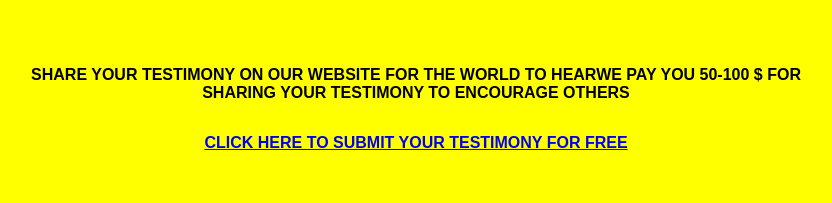
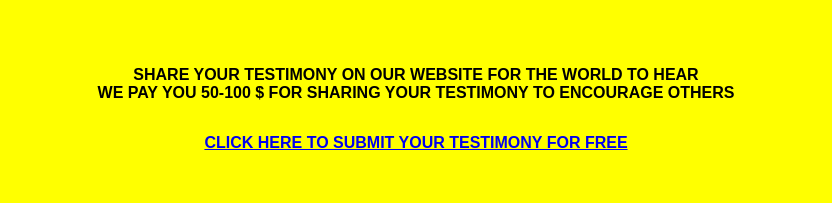
Before and after one commit to oak29/testimony, a plain HTML site: page index.html in a window 1280 px wide. Shown: the whole page, without its empty margins (224-1056 px from the left). Drawn offline with Linux system fonts and the light colour scheme.

Commit message:
Update index.html

```diff
--- a/index.html
+++ b/index.html
@@ -81,7 +81,7 @@
 <body>
   <div class="container">
 
-   <p><b> SHARE YOUR TESTIMONY ON OUR WEBSITE FOR THE WORLD TO HEAR<B>WE PAY YOU
+   <p><b> SHARE YOUR TESTIMONY ON OUR WEBSITE FOR THE WORLD TO HEAR<br>WE PAY YOU
 50-100 $ FOR SHARING YOUR TESTIMONY TO ENCOURAGE OTHERS </b></p>
 
 	<p><b><a href='https://www.youtube.com/watch?v=uYx_vPVNwuw '>CLICK HERE TO SUBMIT YOUR TESTIMONY FOR FREE</a></b></p>   </p>
```
